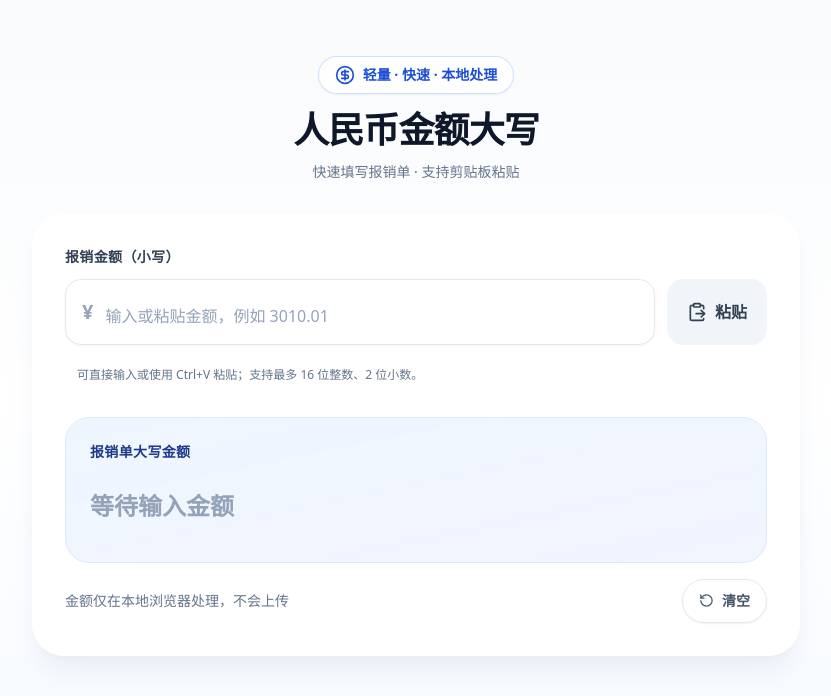
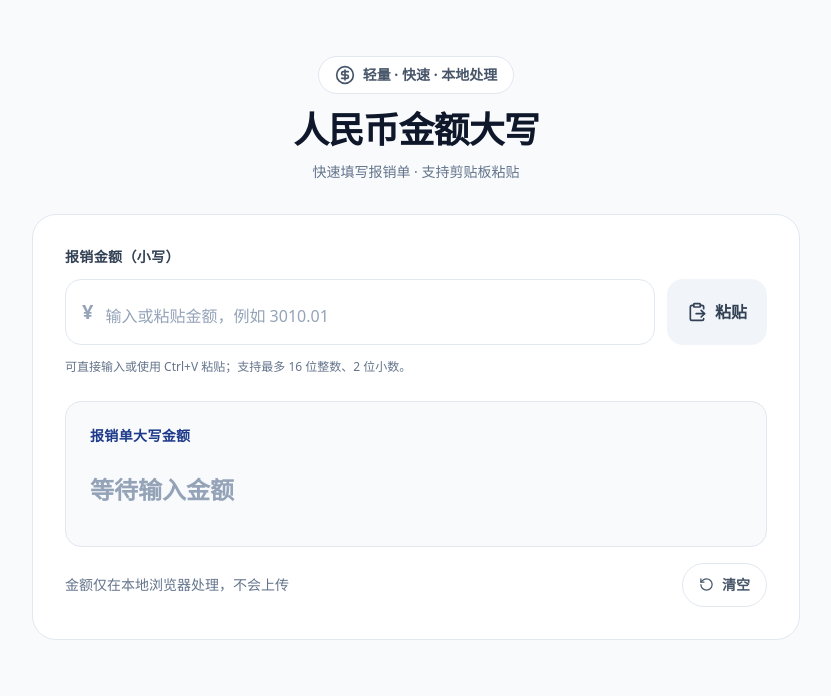
Before and after one commit to wangwenzhiwwz/RMB, a React (Vite) app: page / in a window 1280 px wide. Shown: the top 696 px of the page, without its empty margins (224-1055 px from the left). Built offline with nearby package versions, Linux system fonts and the light colour scheme.

Commit message:
Simplify UI and reduce shadows

```diff
--- a/src/App.tsx
+++ b/src/App.tsx
@@ -56,10 +56,10 @@ function App() {
   };
 
   return (
-    <div className="min-h-screen bg-gradient-to-b from-slate-50 via-white to-blue-50/60 px-3 py-5 text-slate-900 transition-colors dark:from-slate-950 dark:via-slate-950 dark:to-slate-900 dark:text-slate-100 sm:py-14">
+    <div className="min-h-screen bg-slate-50 px-3 py-5 text-slate-900 transition-colors dark:bg-slate-950 dark:text-slate-100 sm:py-14">
       <main className="mx-auto w-full max-w-3xl">
         <header className="mb-6 text-center sm:mb-8">
-          <div className="mb-4 inline-flex items-center gap-2 rounded-full border border-blue-200/80 bg-white/80 px-4 py-2 text-sm font-semibold text-blue-700 shadow-sm backdrop-blur dark:border-blue-400/20 dark:bg-slate-900/80 dark:text-blue-300">
+          <div className="mb-4 inline-flex items-center gap-2 rounded-full border border-slate-200 bg-white px-4 py-2 text-sm font-semibold text-slate-600 dark:border-slate-800 dark:bg-slate-900 dark:text-slate-300">
             <CircleDollarSign className="h-5 w-5" aria-hidden="true" />
             <span>轻量 · 快速 · 本地处理</span>
           </div>
@@ -67,10 +67,10 @@ function App() {
           <p className="mt-2 text-xs text-slate-500 sm:text-sm dark:text-slate-400 sm:mt-3 sm:text-base">快速填写报销单 · 支持剪贴板粘贴</p>
         </header>
 
-        <section className="rounded-[1.5rem] border border-white/80 bg-white/90 p-4 shadow-xl shadow-slate-200/60 backdrop-blur dark:border-slate-800 dark:bg-slate-900/90 dark:shadow-black/20 sm:rounded-[2rem] sm:p-8">
+        <section className="rounded-3xl border border-slate-200 bg-white p-4 dark:border-slate-800 dark:bg-slate-900 sm:p-8">
           <label className="mb-3 block text-sm font-bold tracking-wide text-slate-700 dark:text-slate-200" htmlFor="amount">报销金额（小写）</label>
           <div className="flex items-stretch gap-2 sm:gap-3">
-            <div className="flex min-w-0 flex-1 items-center rounded-2xl border border-slate-200 bg-white shadow-sm transition focus-within:border-blue-500 focus-within:ring-4 focus-within:ring-blue-500/15 dark:border-slate-700 dark:bg-slate-950">
+            <div className="flex min-w-0 flex-1 items-center rounded-2xl border border-slate-200 bg-white transition focus-within:border-blue-500 focus-within:ring-4 focus-within:ring-blue-500/15 dark:border-slate-700 dark:bg-slate-950">
               <span className="select-none pl-4 text-xl font-semibold text-slate-400" aria-hidden="true">¥</span>
               <input
                 id="amount"
@@ -96,9 +96,9 @@ function App() {
               <span>粘贴</span>
             </button>
           </div>
-          <p id="amount-help" className="mt-3 inline-flex max-w-full items-start rounded-2xl bg-white/80 px-3 py-2 text-xs font-medium leading-relaxed text-slate-500 dark:bg-slate-900/70 dark:text-slate-400">可直接输入或使用 Ctrl+V 粘贴；支持最多 16 位整数、2 位小数。</p>
+          <p id="amount-help" className="mt-3 text-xs leading-relaxed text-slate-500 dark:text-slate-400">可直接输入或使用 Ctrl+V 粘贴；支持最多 16 位整数、2 位小数。</p>
 
-          <div className="mt-5 rounded-[1.25rem] border border-blue-100 bg-gradient-to-br from-blue-50 to-indigo-50/80 p-4 dark:border-blue-400/15 dark:from-blue-950/60 dark:to-indigo-950/40 sm:mt-6 sm:rounded-[1.5rem] sm:p-6" aria-live="polite">
+          <div className="mt-5 rounded-2xl border border-slate-200 bg-slate-50 p-4 dark:border-slate-700 dark:bg-slate-950 sm:mt-6 sm:p-6" aria-live="polite">
             <div className="mb-3 flex flex-wrap items-center justify-between gap-2">
               <h2 className="text-sm font-bold tracking-wide text-blue-900 dark:text-blue-200">报销单大写金额</h2>
               {conversion.value && <span className="inline-flex items-center gap-1 rounded-full border border-emerald-200 bg-emerald-50 px-3 py-1 text-xs font-bold text-emerald-700 dark:border-emerald-400/20 dark:bg-emerald-400/10 dark:text-emerald-300"><Check size={13} aria-hidden="true" />转换完成</span>}
@@ -137,7 +137,7 @@ function App() {
 
           <div className="mt-4 flex min-h-9 flex-col-reverse items-stretch gap-3 sm:flex-row sm:items-center sm:justify-between">
             <p className="text-xs leading-relaxed text-slate-500 dark:text-slate-400 sm:text-sm" role="status">{notice || '金额仅在本地浏览器处理，不会上传'}</p>
-            <button type="button" onClick={clear} className="inline-flex min-h-11 shrink-0 items-center justify-center gap-2 self-end rounded-full border border-slate-200 bg-white px-4 py-2 text-sm font-semibold text-slate-600 shadow-sm transition hover:border-blue-200 hover:bg-blue-50 hover:text-blue-700 focus-visible:outline-none focus-visible:ring-2 focus-visible:ring-blue-500 dark:border-slate-700 dark:bg-slate-800 dark:text-slate-300 dark:hover:border-slate-600 dark:hover:bg-slate-700 dark:hover:text-white">
+            <button type="button" onClick={clear} className="inline-flex min-h-11 shrink-0 items-center justify-center gap-2 self-end rounded-full border border-slate-200 bg-white px-4 py-2 text-sm font-semibold text-slate-600 transition hover:border-blue-200 hover:bg-blue-50 hover:text-blue-700 focus-visible:outline-none focus-visible:ring-2 focus-visible:ring-blue-500 dark:border-slate-700 dark:bg-slate-800 dark:text-slate-300 dark:hover:border-slate-600 dark:hover:bg-slate-700 dark:hover:text-white">
               <RotateCcw size={15} aria-hidden="true" />
               清空
             </button>
```
